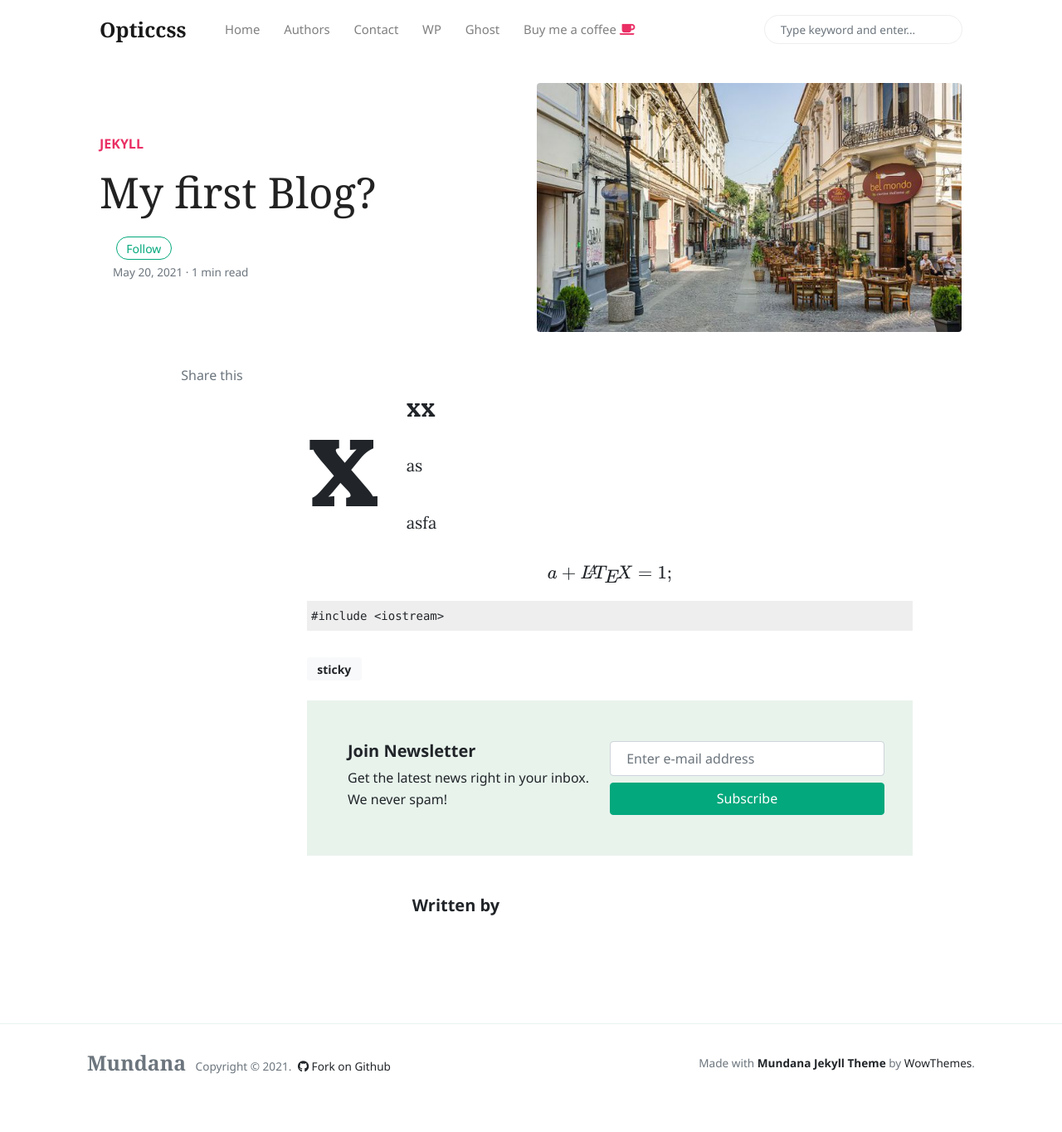
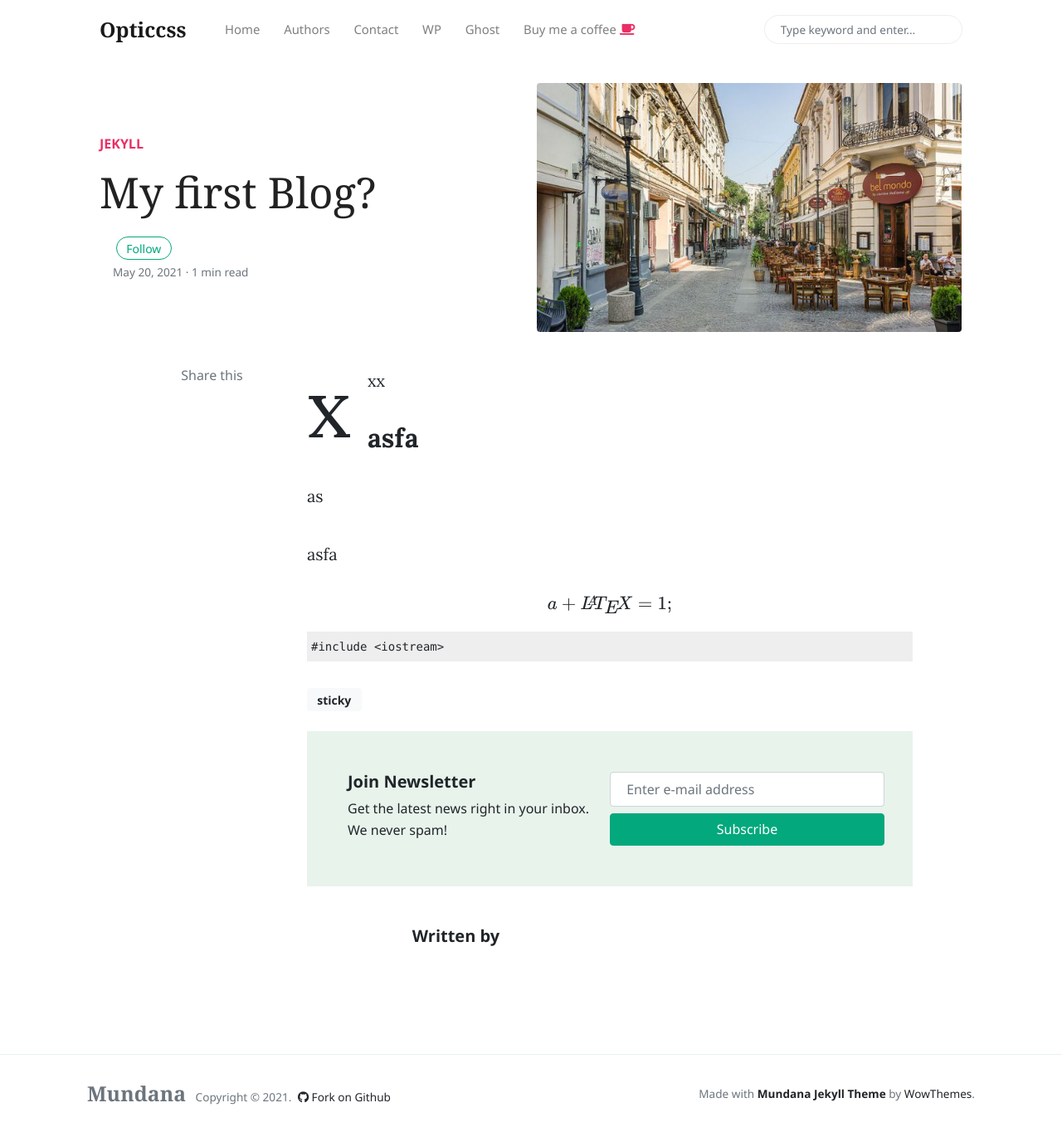
Before and after one commit to Opticcss/Opticcss.github.io, a Jekyll site: the page built from _posts/2021-05-20-My First Blog.md, in a window 1280 px wide and 1364 px high. Shown: the whole window at 83% size. Built offline with Jekyll 4.4.1, drawn with Linux system fonts in a browser that asks for light colours; nearby versions of some CDN libraries; formulas are drawn with MathJax 3; comment, search, counter and statistics services are not loaded.

Commit message:
Update 2021-05-20-My First Blog.md

```diff
--- a/_posts/2021-05-20-My First Blog.md
+++ b/_posts/2021-05-20-My First Blog.md
@@ -18,7 +18,9 @@ tags: [sticky]
         });
     </script>
 </head>
-## xxx
+xxx
+
+## asfa
 
 as
 
```
